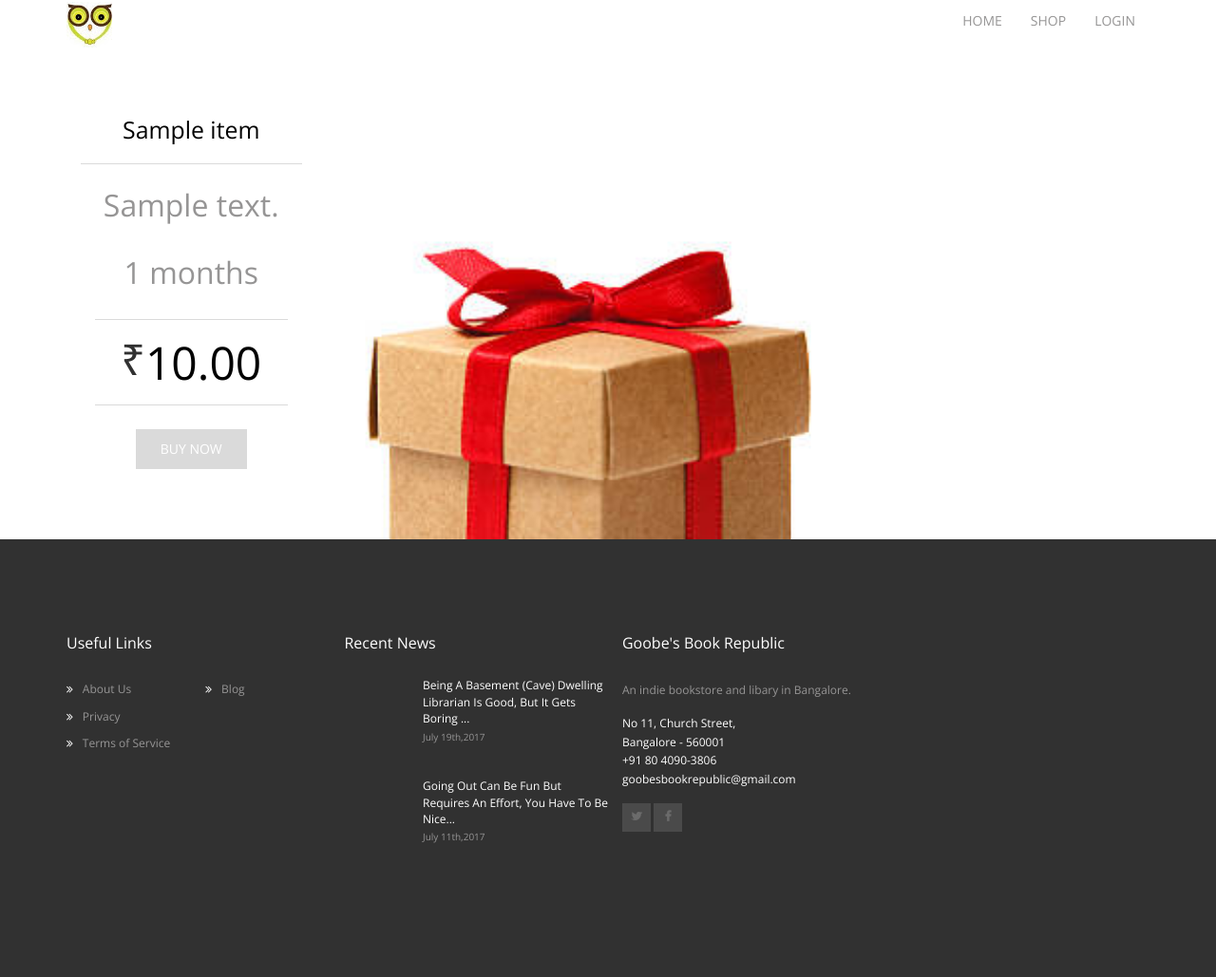
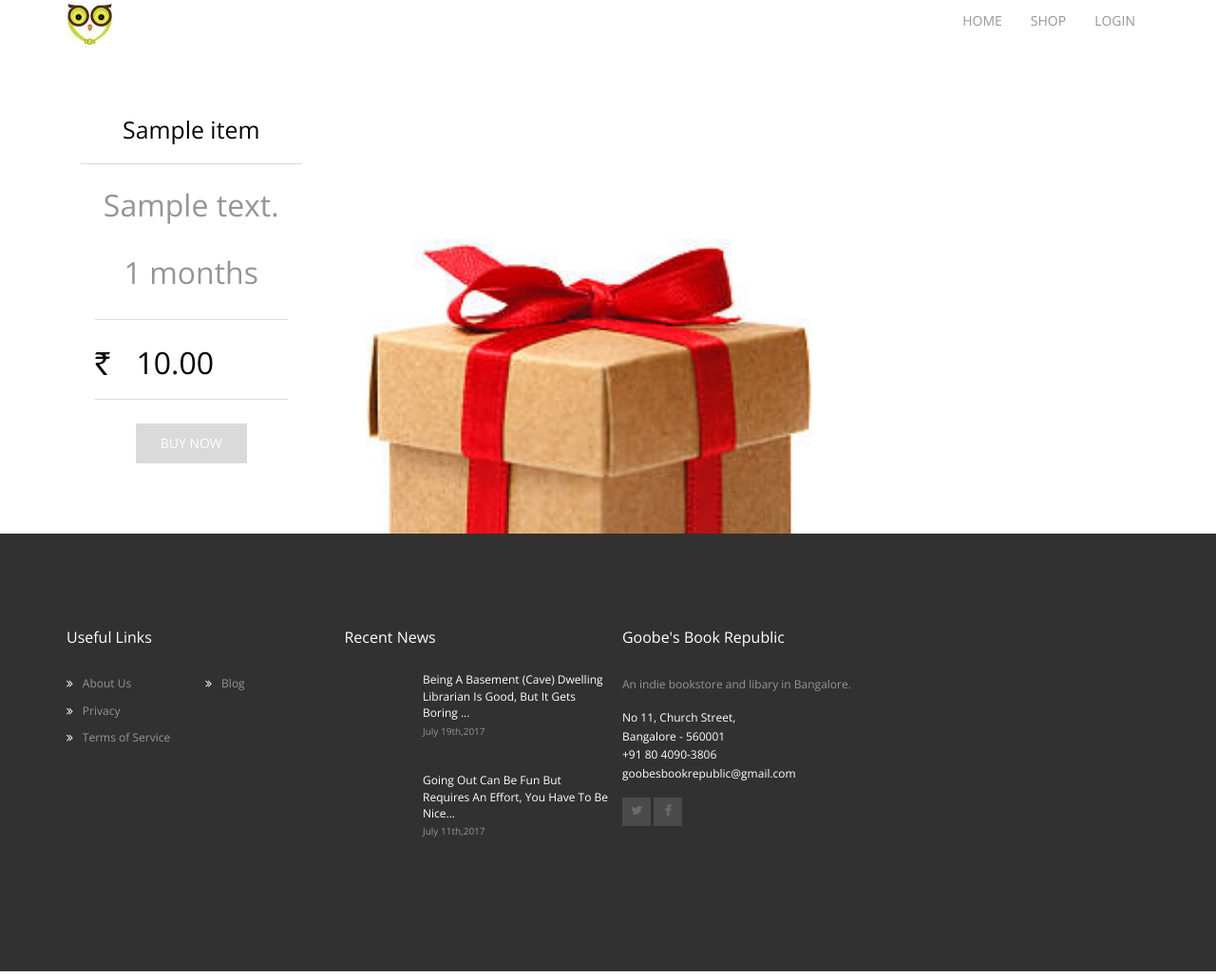
Before and after one commit to goobes/box, a Django app: page /shop/ in a window 1280 px wide. Shown: the part 14-1043 px from the top of the page at 95% size. Run offline with Django 3.2, Linux system fonts and the light colour scheme; tables that the repository leaves empty hold one stand-in row (values such as "Sample post"); parts of the project's set-up code (start-up, migrations or seed data) failed here and were passed over; some libraries are stand-ins or nearby versions.

Commit message:
Fixed #1 Rupee symbol replaced with an image

```diff
--- a/apps/base/templates/base/home.html
+++ b/apps/base/templates/base/home.html
@@ -101,7 +101,7 @@
                             <div class="price-info">
                                 <span>{{ item.description }}</span>
                                 <span>{{ item.boxes_added }} months</span>
-                                <p class="price"><sup>₹</sup><span>{{ item.price }}</span></p>
+                                <p class="price"><span><img src="{% static 'img/rupee.png' %}" style="float: left">{{ item.price }}</span></p>
                             </div>
                             <a href="{% url 'payment-create' pk=item.id %}" class="btn pricing-btn">Buy Now</a>
                         </div>
--- a/apps/base/templates/base/item_list.html
+++ b/apps/base/templates/base/item_list.html
@@ -1,4 +1,5 @@
 {% extends 'base.html' %}
+{% load static %}
 
 {% block content %}
 <section id="shop">
@@ -11,7 +12,7 @@
                  <div class="price-info">
                    <span>{{ item.description }}</span>
                    <span>{{ item.boxes_added }} months</span>
-                   <p class="price"><sup>₹</sup><span>{{ item.price }}</span></p>
+                   <p class="price"><span><img src="{% static 'img/rupee.png' %}" style="float: left">{{ item.price }}</span></p>
                  </div>
                  <a href="{% url 'payment-create' pk=item.id %}" class="btn pricing-btn">Buy Now</a>
                 </div>
--- a/subscriptionbox/static/css/style.css
+++ b/subscriptionbox/static/css/style.css
@@ -1904,3 +1904,8 @@ Tags: responsive layout, multiple-page
     background-attachment: fixed;
     background-size: cover;
 }
+
+.price-box .price-info .price span {
+    font-size: 32px;
+    margin-left: -50px;
+}
```
Also changed, not shown: subscriptionbox/static/img/rupee.png (added).
